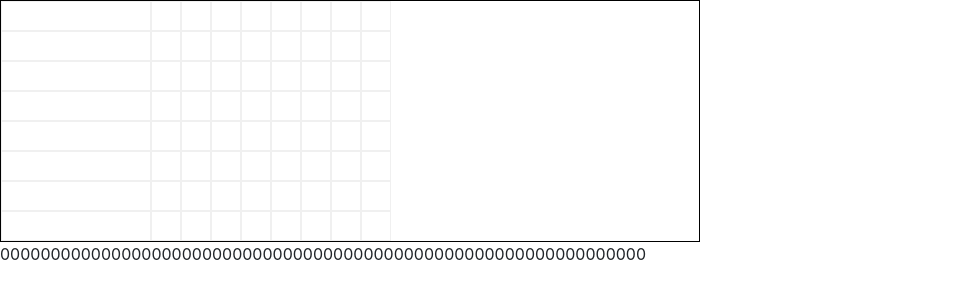
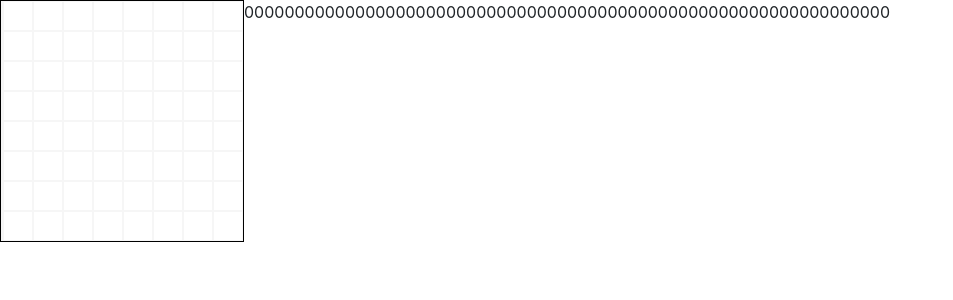
Before and after one commit to delacannon/bxxxl, a React (Create React App) app: page / in a window 1280 px wide. Shown: the top 300 px of the page, without its empty margins (0-953 px from the left). Built offline with nearby package versions, Linux system fonts and the light colour scheme.

Commit message:
First Commit

```diff
--- a/src/App.css
+++ b/src/App.css
@@ -3,9 +3,9 @@
   border:1px solid black;
 }
 
-.sequencer {
+.TilesCanvas {
   display: block;
-  width: 700px;
+  width: 244px;
   float: left;
   border:1px solid black;
 }
@@ -15,7 +15,7 @@
 }
 
 .gridRow div:first-child {
-  width: 150px;
+  width: 0px;
   display: table-cell;
   vertical-align: middle;
   text-transform: capitalize;
@@ -27,12 +27,13 @@
   background: #ffffff;
   width: 30px;
   height: 30px;
-  border:1px solid #f0f0f0;
+  border:1px solid #f6f6f6;
   cursor: pointer;
 }
 
 .grid:hover {
   background: #999;
+  border:1px solid #222;
 }
 
 .checked {
--- a/src/App.js
+++ b/src/App.js
@@ -1,16 +1,12 @@
 import React, { Component } from 'react';
 import _ from 'lodash'
-import Immutable from 'immutable'
 
 import { addGrid, updateGrid, spriteData } from "./actions";
 import { connect } from "react-redux"
 
-import Sequencer from './components/Sequencer'
+import Tiles from './components/Tiles'
 
-const grid_items= [
-  '', '', '', '',
-  '', '', '', ''
-];
+const grid_items= ['', '', '', '','', '', '', ''];
 
 var grid =  _.map(grid_items, (title, index) => {
   return {id: index, title: title, grids: _.map(_.range(8), index => {
@@ -23,13 +19,36 @@ class App extends Component {
 
   constructor(props){
     super(props)
+    this.state = {
+      isDown: false
+    }
+  }
+
+  onMouseDown(rowId, colId) {
+
+    if(!this.state.isDown){
+      let isActive = !this.props.grid[rowId].grids[colId].active ? true : false
+      this.props.updateGrid(rowId, colId, isActive )
+      this.setState({
+        isDown:true
+      })
+    }
 
   }
 
-  onClick(rowId, colId) {
+  onMouseUp(){
 
-    let isActive = !this.props.grid[rowId].grids[colId].active ? true : false
-    this.props.updateGrid(rowId, colId, isActive )
+    this.setState({
+      isDown:false
+    })
+
+  }
+
+  onMouseMove(rowId, colId){
+    //let isActive = !this.props.grid[rowId].grids[colId].active ? true : false
+    if(this.state.isDown){
+      this.props.updateGrid(rowId, colId, true )
+    }
 
   }
 
@@ -53,12 +72,13 @@ class App extends Component {
 
     this.props.spriteData(result)
 
+
   }
 
   render() {
     return (
       <div>
-        {this.props.grid!=null && <Sequencer onClick={this.onClick.bind(this)} />}
+        {this.props.grid!=null && <Tiles onMouseUp={this.onMouseUp.bind(this)} onMouseMove={this.onMouseMove.bind(this)} onMouseDown={this.onMouseDown.bind(this)} />}
         {this.props.sprite_data}
      </div>
     );
--- a/src/components/Cell.js
+++ b/src/components/Cell.js
@@ -1,12 +1,9 @@
 import React, {Component} from 'react'
 
 class Cell extends Component {
-  constructor(props){
-    super(props)
-  }
 
-  render(){
-
+   render(){
+      console.log(this.props)
       var divStyle = null,
           classes = this.props.active? 'checked grid' : 'grid';
 
@@ -16,7 +13,9 @@ class Cell extends Component {
 
       return (
         <div style={divStyle}
-          onClick={this.props.onClick.bind(null, this.props.rowId, this.props.columnId )}
+          onMouseDown={this.props.onMouseDown.bind(null, this.props.rowId, this.props.columnId )}
+          onMouseMove={this.props.onMouseMove.bind(null, this.props.rowId, this.props.columnId )}
+          onMouseUp={this.props.onMouseUp.bind()}
           className={classes}
           id={this.props.columnId}>
         </div>
--- a/src/components/Row.js
+++ b/src/components/Row.js
@@ -1,15 +1,7 @@
 import React, { Component } from 'react';
 import Cell from './Cell'
-import _ from 'lodash'
 
 class Row extends Component {
-  constructor(props){
-    super(props)
-
-    console.log('row', this.props.row['grids'])
-
-
-  }
 
   render(){
 
@@ -18,7 +10,9 @@ class Row extends Component {
       return (
             <Cell key={column['id']}
                   active={column['active']}
-                  onClick={this.props.onClick}
+                  onMouseDown={this.props.onMouseDown}
+                  onMouseMove={this.props.onMouseMove}
+                  onMouseUp={this.props.onMouseUp}
                   columnId={column['id']}
                   rowId={this.props.row['id']}
             />
--- a/src/components/Sequencer.js
+++ b/src/components/Tiles.js
@@ -3,24 +3,21 @@ import Row from './Row'
 
 import { connect } from "react-redux"
 
-class Sequencer extends Component {
-
-
-  constructor(props){
-    super(props)
-  }
-
+class Tiles extends Component {
 
   render() {
 
      var rows = this.props.grid.map(row => {
         return (
-          <Row key={Math.random()*100} row={row} onClick={this.props.onClick} />
+          <Row key={Math.random()*100} row={row}
+          onMouseDown={this.props.onMouseDown}
+          onMouseUp={this.props.onMouseUp}
+          onMouseMove={this.props.onMouseMove} />
         );
       })
 
       return (
-          <div className="sequencer">
+          <div className="TilesCanvas">
               {rows}
           </div>
       );
@@ -32,4 +29,4 @@ const mapStateToProps = ({ grid }) => ({
       grid: grid.grid
     });
 
-export default connect(mapStateToProps, null)(Sequencer);
+export default connect(mapStateToProps, null)(Tiles);
```
